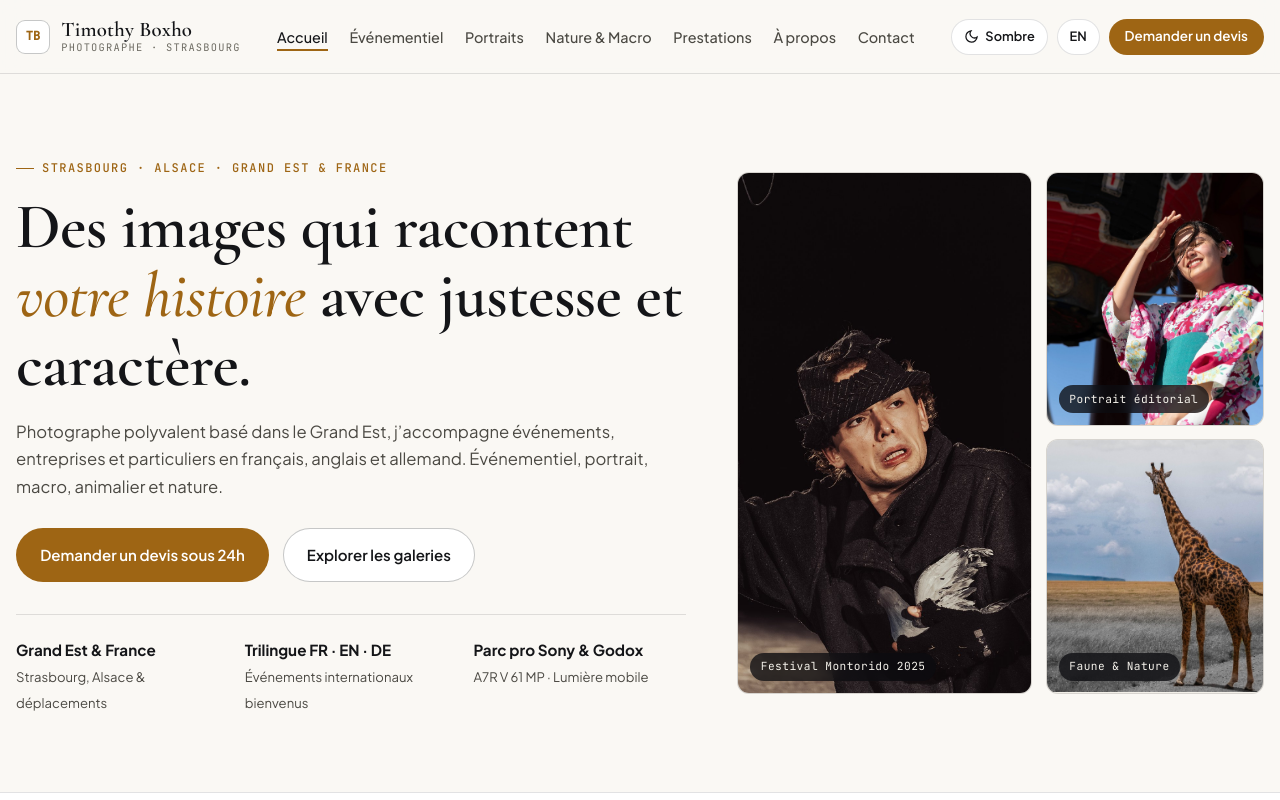
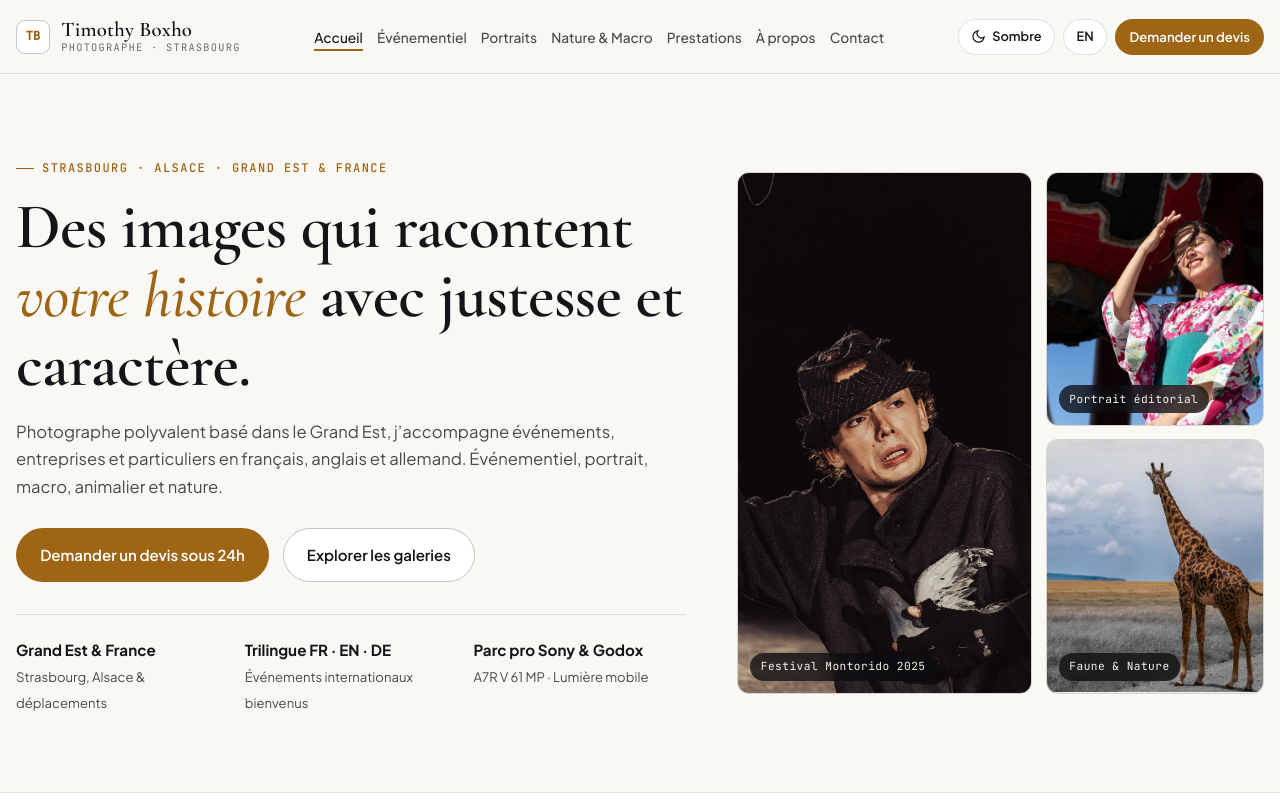
Before and after one commit to Timothy-Boxho/Timothy-Boxho.github.io, a plain HTML site: page index.html in a window 1280 px wide. Shown: the top 800 px of the page. Drawn offline with nearby package versions, Linux system fonts and the light colour scheme.

Commit message:
Fix header spacing and responsive breakpoint at 1080px

```diff
--- a/assets/css/styles.css
+++ b/assets/css/styles.css
@@ -170,7 +170,7 @@ h1, h2, h3, .font-display {
   display: flex;
   align-items: center;
   justify-content: space-between;
-  gap: 1.25rem;
+  gap: 0.85rem;
 }
 
 .brand {
@@ -218,14 +218,14 @@ h1, h2, h3, .font-display {
 .nav-links {
   display: flex;
   align-items: center;
-  gap: 1.35rem;
+  gap: clamp(0.65rem, 1.1vw, 1.25rem);
   list-style: none;
   margin: 0;
   padding: 0;
 }
 
 .nav-links a {
-  font-size: 0.9rem;
+  font-size: 0.86rem;
   font-weight: 500;
   color: var(--text-muted);
   padding: 0.35rem 0;
@@ -308,11 +308,11 @@ h1, h2, h3, .font-display {
   align-items: center;
   justify-content: center;
   height: 36px;
-  padding: 0 1rem;
+  padding: 0 0.88rem;
   border-radius: var(--radius-pill);
   background: var(--accent);
   color: var(--accent-ink);
-  font-size: 0.84rem;
+  font-size: 0.82rem;
   font-weight: 600;
   transition: background-color var(--transition-fast), transform var(--transition-fast);
   white-space: nowrap;
@@ -1251,9 +1251,7 @@ h1, h2, h3, .font-display {
   .footer-grid {
     grid-template-columns: 1fr 1fr;
   }
-}
 
-@media (max-width: 860px) {
   .nav-links,
   .nav-cta {
     display: none;
@@ -1262,7 +1260,9 @@ h1, h2, h3, .font-display {
   .mobile-menu-btn {
     display: inline-flex;
   }
+}
 
+@media (max-width: 860px) {
   .pillars-grid,
   .cards-3,
   .cards-2 {
```
